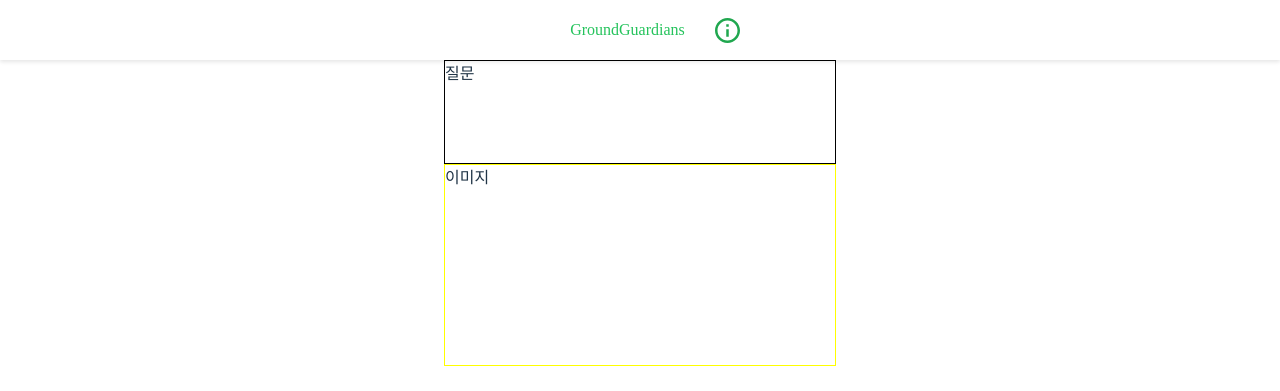
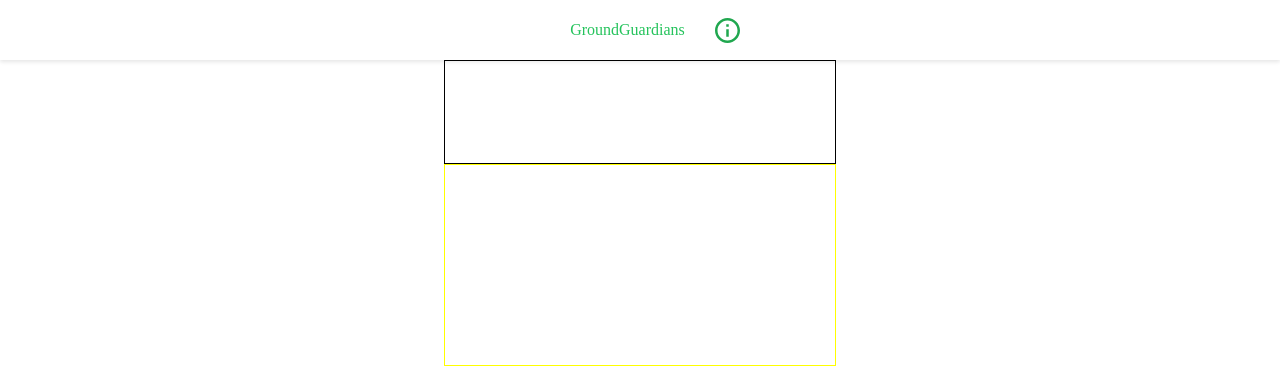
Before and after one commit to GroundGuardians/GG_FE, a React (Vite) app: page / in a window 1280 px wide. Shown: the top 391 px of the page. Built offline with nearby package versions, Linux system fonts and the light colour scheme; a web font is replaced by a local one.

Commit message:
feat/#14 : LayoutPropTypes 인터페이스 선언

```diff
--- a/src/commons/Layout.tsx
+++ b/src/commons/Layout.tsx
@@ -1,11 +1,18 @@
 import styled from "@emotion/styled";
 import { CommonButton } from "./Button";
 
-const Layout = () => {
+interface LayoutPropTypes {
+  questionText: string;
+  imageText: string;
+  commonButtonGreen: string;
+  commonButtonWhite: string;
+}
+
+const Layout = (props: LayoutPropTypes) => {
   return (
     <LayoutWrapper>
-      <QuestionText>질문</QuestionText>
-      <QuestionImage>이미지</QuestionImage>
+      <QuestionText>{props.questionText}</QuestionText>
+      <QuestionImage>{props.imageText}</QuestionImage>
       <CommonButton isGreen={true}>
         I wake up on a bright sunny day.
       </CommonButton>
```
